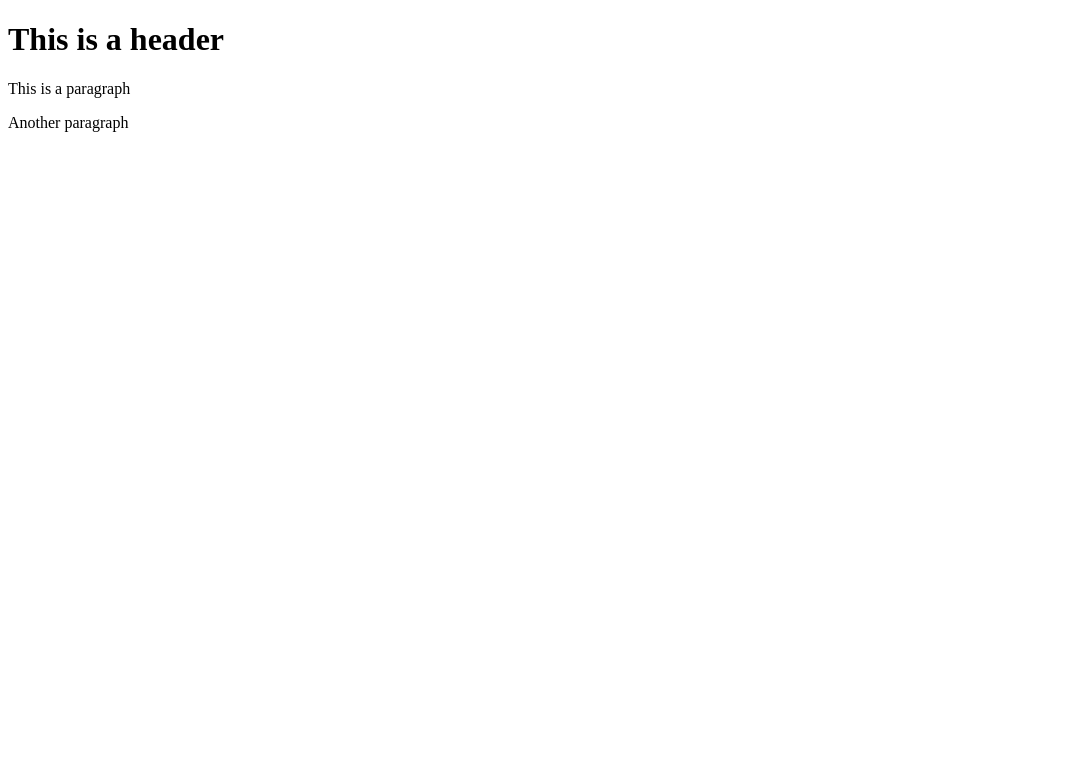
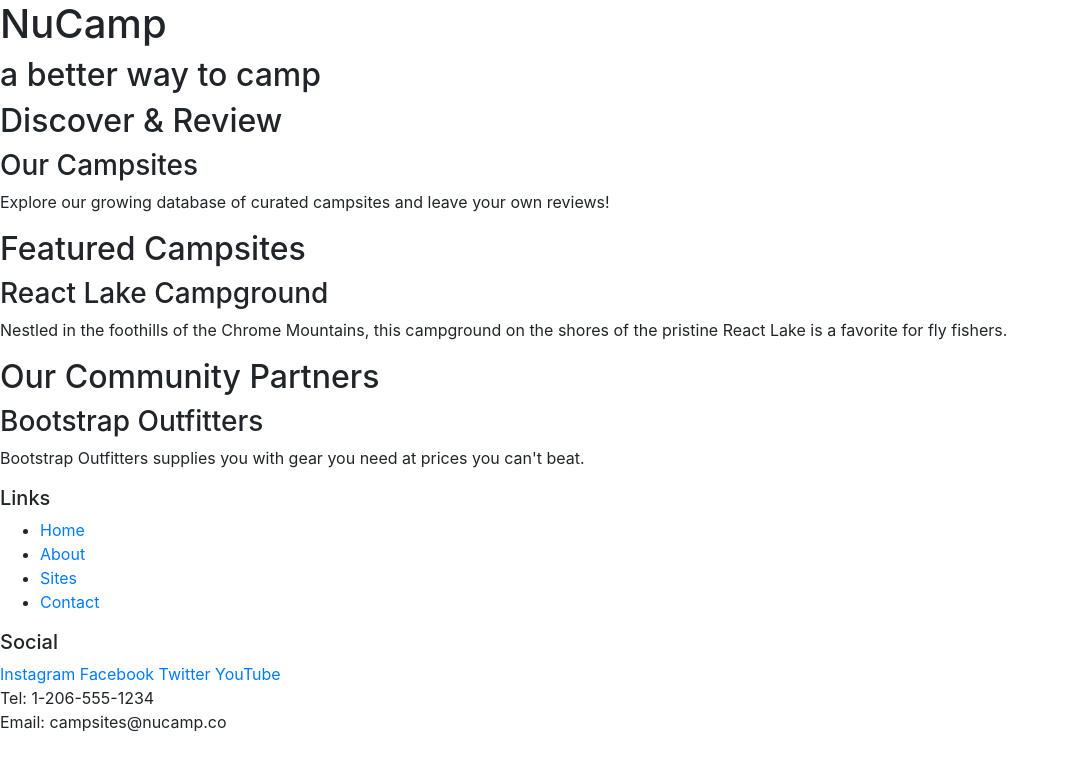
Before and after one commit to CodedConscience/CafeWebsite, a website: page index.html in a window 1280 px wide. Shown: the whole page, without its empty margins (0-1065 px from the left). Drawn offline with nearby package versions, Linux system fonts and the light colour scheme.

Commit message:
Installing bootstrap

```diff
--- a/index.html
+++ b/index.html
@@ -1,14 +1,70 @@
 <!DOCTYPE html>
-<html>
+<html lang="en">
+
 <head>
-  <meta charset="UTF-8">
-  <meta http-equiv="X-UA-Compatible" content="IE=edge">
-  <meta name="viewport" content="width=device-width, initial-scale=1.0">
-  <title>Document</title>
+   <!-- Required meta tags always come first -->
+   <meta charset="utf-8" />
+   <meta name="viewport" content="width=device-width, initial-scale=1" />
+
+   <!-- Bootstrap CSS -->
+   <link rel="stylesheet" href="node_modules/bootstrap/dist/css/bootstrap.min.css" />
+
+   <title>NuCamp: A Better Way To Camp</title>
 </head>
-  <body>
-    <h1>This is a header</h1>
-    <p>This is a paragraph</p>
-    <P>Another paragraph</P>
-  </body>
+
+<body>
+
+    <header>
+        <div>
+            <h1>NuCamp</h1>
+            <h2>a better way to camp</h2>
+        </div>
+    </header>
+
+    <div>
+        <h2>Discover & Review</h2>
+        <h3>Our Campsites</h3>
+        <p>Explore our growing database of curated campsites and leave your own reviews!</p>
+    </div>
+
+    <div>
+        <h2>Featured Campsites</h2>
+        <h3>React Lake Campground</h3>
+        <p>Nestled in the foothills of the Chrome Mountains, this campground on the shores of the pristine React Lake is a favorite for fly fishers.</p>
+    </div>
+
+    <div>
+        <h2>Our Community Partners</h2>
+        <h3>Bootstrap Outfitters</h3>
+        <p>Bootstrap Outfitters supplies you with gear you need at prices you can't beat.</p>
+    </div>
+
+    <footer>
+        <div>
+            <h5>Links</h5>
+            <ul>
+                <li><a href="#">Home</a></li>
+                <li><a href="#">About</a></li>
+                <li><a href="#">Sites</a></li>
+                <li><a href="#">Contact</a></li>
+            </ul>
+        </div>
+        <div>
+            <h5>Social</h5>
+            <a href="http://instagram.com/">Instagram</a>
+            <a href="http://facebook.com/">Facebook</a>
+            <a href="http://twitter.com/">Twitter</a>
+            <a href="http://youtube.com/">YouTube</a>
+        </div>
+        <div>
+            Tel: 1-206-555-1234<br />
+            Email: campsites@nucamp.co
+        </div>
+    </footer>
+      <!-- jQuery must come first, then Popper.js, then the Bootstrap JavaScript plugins.-->
+      <script src="node_modules/jquery/dist/jquery.slim.min.js"></script>
+      <script src="node_modules/popper.js/dist/umd/popper.min.js"></script>
+      <script src="node_modules/bootstrap/dist/js/bootstrap.min.js"></script>
+</body>
+
 </html>
```
